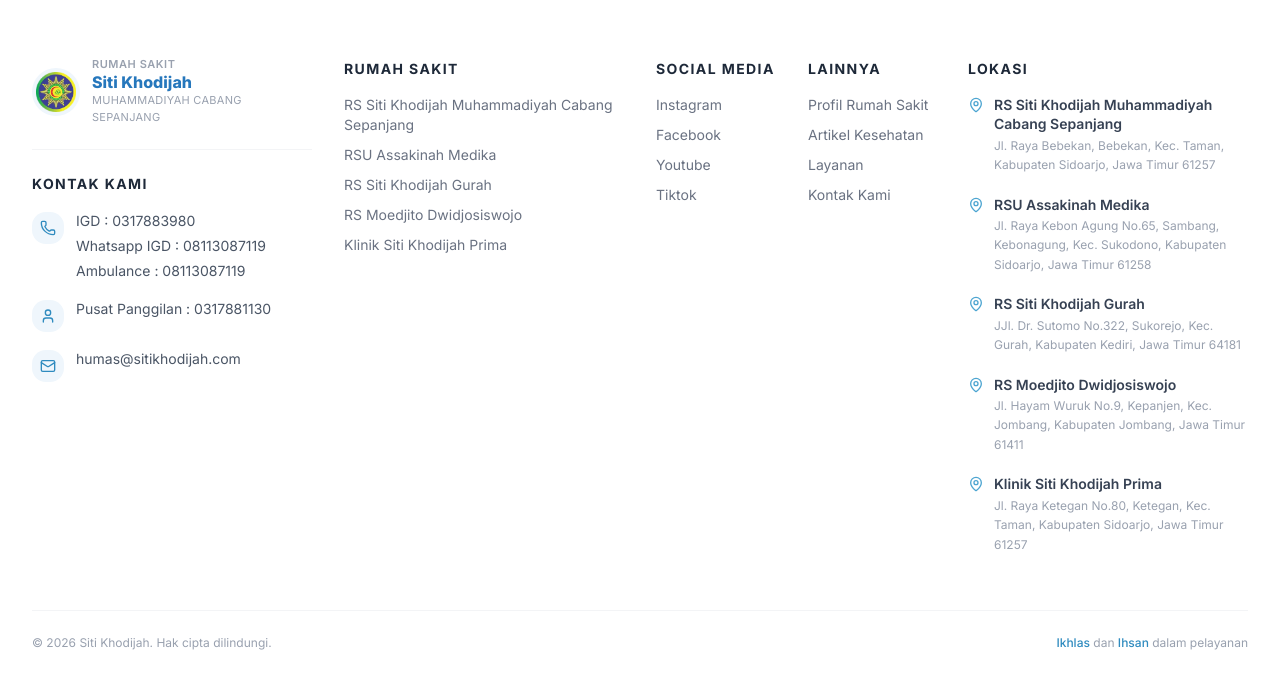
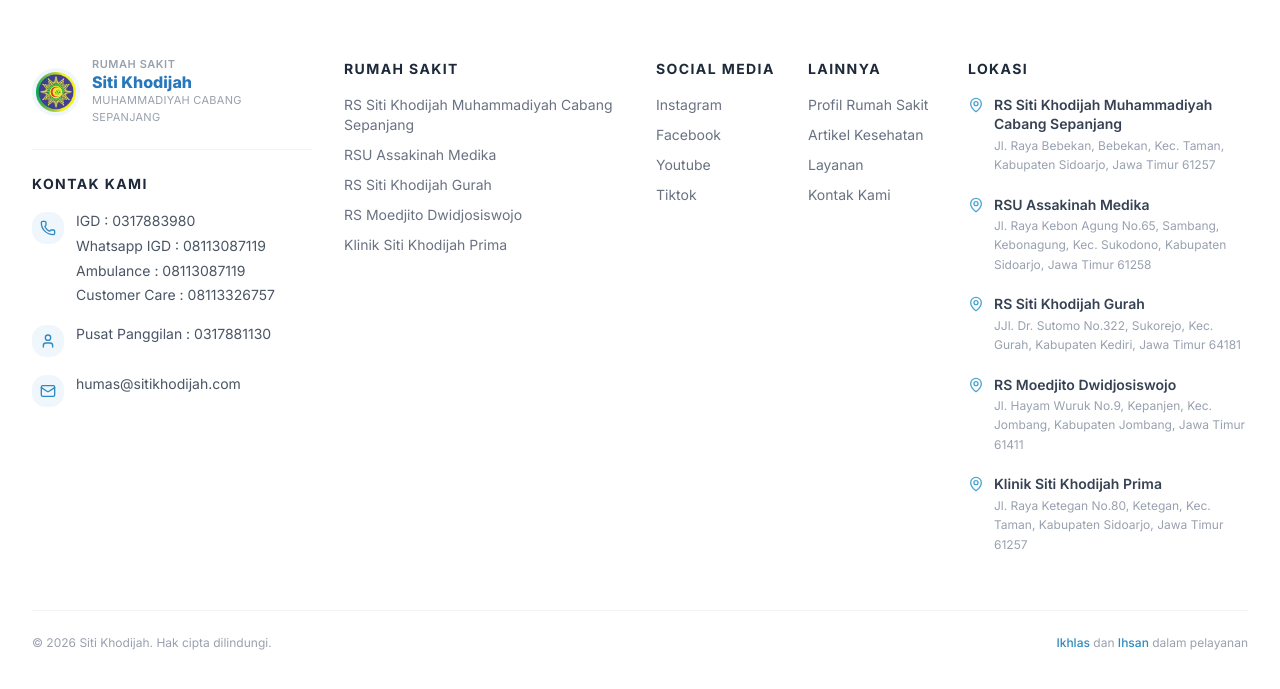
Before and after one commit to joesrilfahmi/official-website-rssk, a Next.js app: page / in a window 1280 px wide. Shown: the part 4880-5569 px from the top of the page. Built offline with nearby package versions, Linux system fonts and the light colour scheme; no server answers; the database is empty.

Commit message:
add : menambahkan nomor cs

```diff
--- a/components/layout/footer.tsx
+++ b/components/layout/footer.tsx
@@ -177,6 +177,10 @@
         {
           text: `Ambulance : ${Profile.ambulance}`,
           href: `tel:${Profile.ambulance}`,
+        },
+        {
+          text: `Customer Care : ${Profile.whatsappCs}`,
+          href: `https://wa.me/${Profile.whatsappCs.replace(/\D/g, "")}`,
         },
       ],
     },
```
